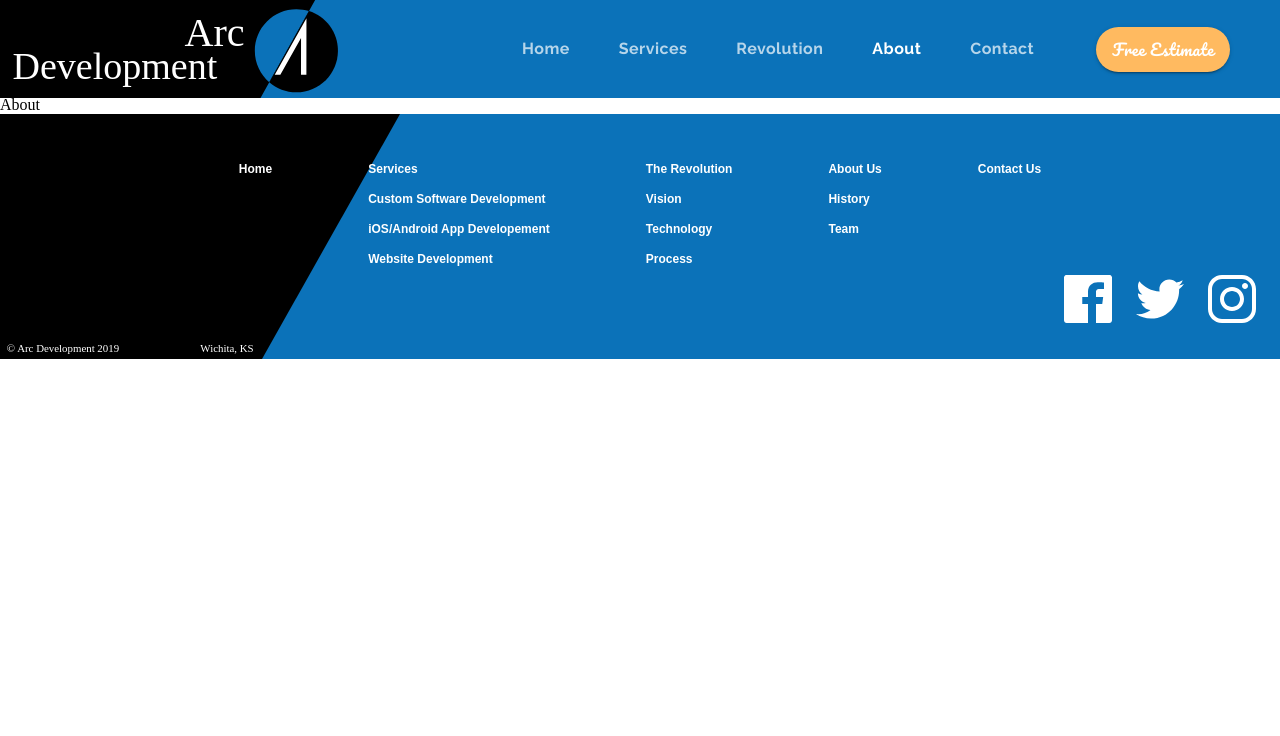
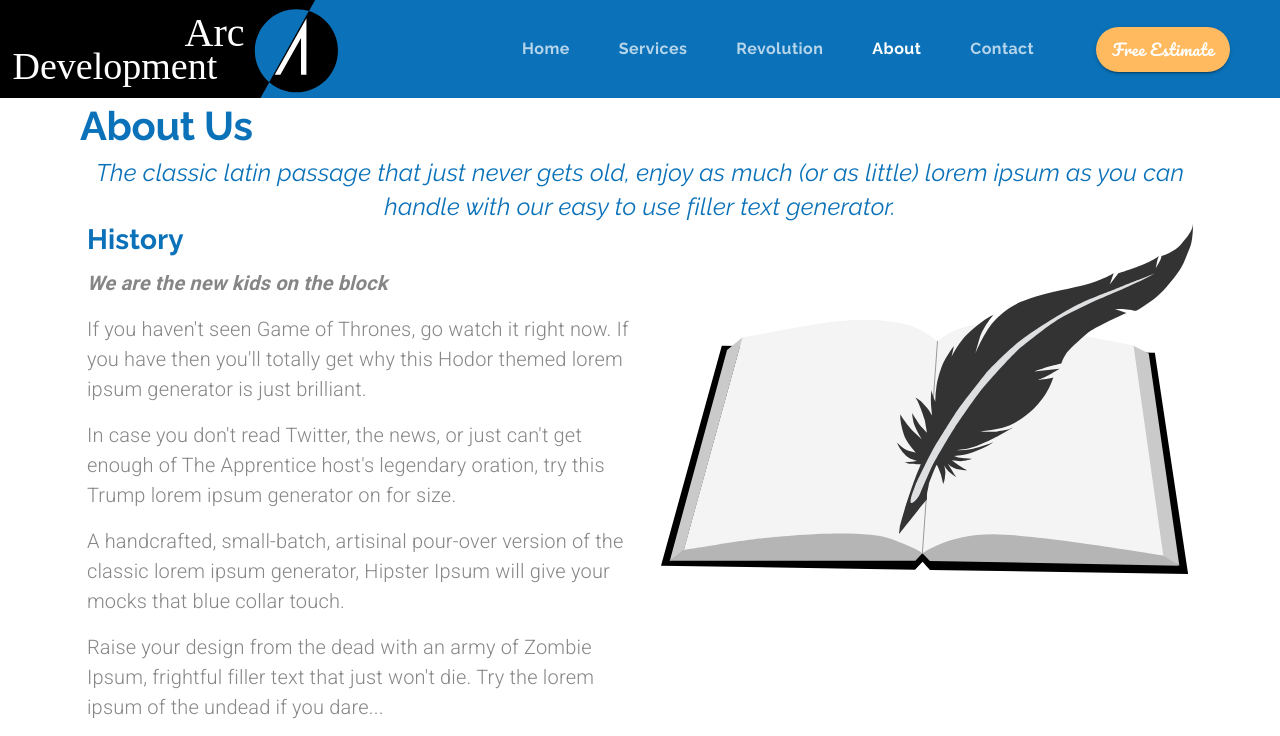
Before and after one commit to Amorem/materialui_arcdev, a React (Create React App) app: page /about in a window 1280 px wide. Shown: the top 736 px of the page. Built offline with nearby package versions, Linux system fonts and the light colour scheme.

Commit message:
AboutUs page setup

```diff
--- /dev/null
+++ b/src/Components/About.js
@@ -0,0 +1,107 @@
+import React from "react";
+import { makeStyles, useTheme } from "@material-ui/core/styles";
+import Grid from "@material-ui/core/Grid";
+import Typography from "@material-ui/core/Typography";
+
+import history from "../assets/history.svg";
+
+const useStyles = makeStyles((theme) => ({
+  missionStatement: {
+    fontStyle: "italic",
+    fontWeight: 300,
+    fontSize: "1.5rem",
+    maxWidth: "50em",
+    lineHeight: 1.4,
+  },
+  rowContainer: {
+    paddingLeft: "5em",
+    paddingRight: "5em",
+    [theme.breakpoints.down("sm")]: {
+      paddingLeft: "1.5em",
+      paddingRight: "1.5em",
+    },
+  },
+}));
+
+export default function About() {
+  const classes = useStyles();
+  const theme = useTheme();
+  return (
+    <Grid direction="column">
+      <Grid item className={classes.rowContainer} style={{ marginTop: "2em" }}>
+        <Typography variant="h2">About Us</Typography>
+      </Grid>
+      <Grid item container justify="center" className={classes.rowContainer}>
+        <Typography
+          variant="h4"
+          className={classes.missionStatement}
+          align="center"
+        >
+          The classic latin passage that just never gets old, enjoy as much (or
+          as little) lorem ipsum as you can handle with our easy to use filler
+          text generator.
+        </Typography>
+      </Grid>
+      <Grid
+        item
+        container
+        className={classes.rowContainer}
+        justify="space-around"
+      >
+        <Grid item>
+          <Grid
+            item
+            container
+            direction="column"
+            lg
+            style={{ maxWidth: "35em" }}
+          >
+            <Grid item>
+              <Typography variant="h4" gutterBottom>
+                History
+              </Typography>
+            </Grid>
+            <Grid item>
+              <Typography
+                variant="body1"
+                paragraph
+                style={{ fontWeight: 700, fontStyle: "italic" }}
+              >
+                We are the new kids on the block
+              </Typography>
+              <Typography variant="body1" paragraph>
+                If you haven't seen Game of Thrones, go watch it right now. If
+                you have then you'll totally get why this Hodor themed lorem
+                ipsum generator is just brilliant.
+              </Typography>
+              <Typography variant="body1" paragraph>
+                In case you don't read Twitter, the news, or just can't get
+                enough of The Apprentice host's legendary oration, try this
+                Trump lorem ipsum generator on for size.
+              </Typography>
+              <Typography variant="body1" paragraph>
+                A handcrafted, small-batch, artisinal pour-over version of the
+                classic lorem ipsum generator, Hipster Ipsum will give your
+                mocks that blue collar touch.
+              </Typography>
+              <Typography variant="body1" paragraph>
+                Raise your design from the dead with an army of Zombie Ipsum,
+                frightful filler text that just won't die. Try the lorem ipsum
+                of the undead if you dare...
+              </Typography>
+            </Grid>
+          </Grid>
+        </Grid>
+        <Grid item>
+          <Grid item container lg justify="center">
+            <img
+              src={history}
+              alt="quill pen sitting on top of book"
+              style={{ maxHeight: "22em" }}
+            />
+          </Grid>
+        </Grid>
+      </Grid>
+    </Grid>
+  );
+}
--- a/src/Components/App.js
+++ b/src/Components/App.js
@@ -10,6 +10,7 @@ import CustomSoftware from "./CustomSoftware";
 import MobileApps from "./MobileApps";
 import Websites from "./Websites";
 import Revolution from "./Revolution";
+import About from "./About";
 
 function App() {
   const [selectedIndex, setSelectedIndex] = useState(0);
@@ -58,7 +59,9 @@ function App() {
             <Revolution />
           </Route>
           />
-          <Route exact path="/about" component={() => <div>About</div>} />
+          <Route exact path="/about">
+            <About />
+          </Route>
           <Route exact path="/contact" component={() => <div>Contact</div>} />
           <Route exact path="/estimate" component={() => <div>Estimate</div>} />
         </Switch>
```
